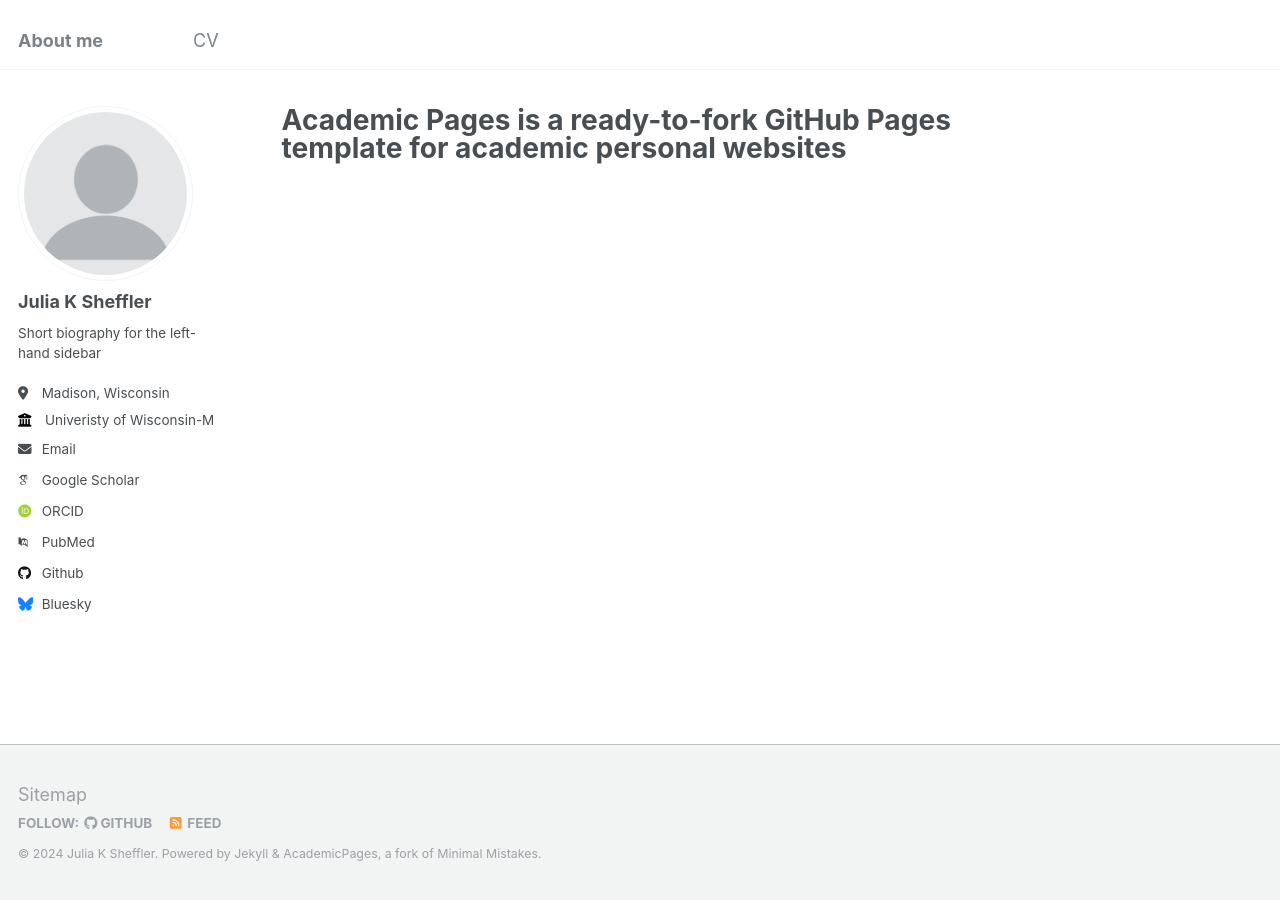
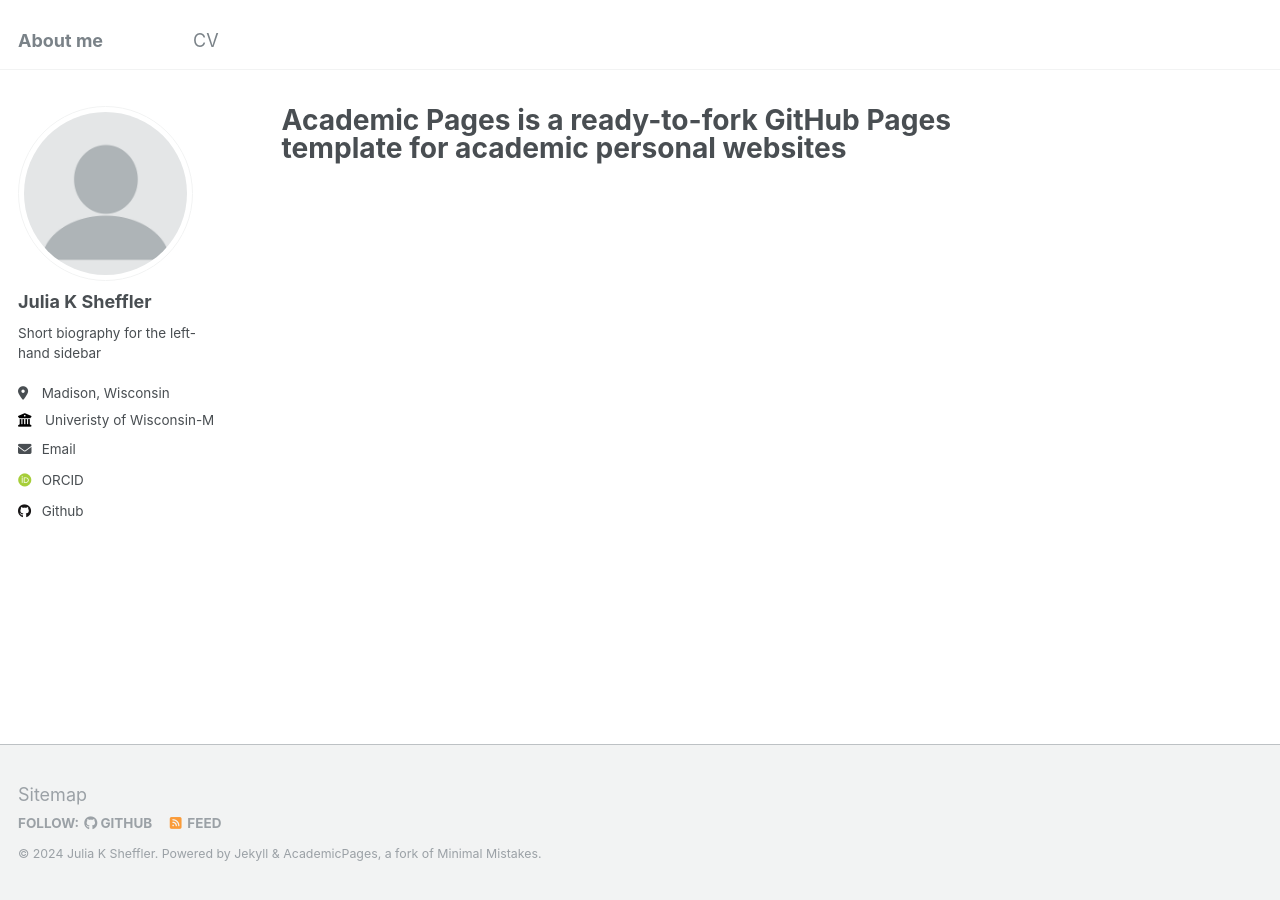
Before and after one commit to JKSheffler/JKSheffler.github.io, a Jekyll site: the page built from _pages/about.md, in a window 1280 px wide. Built offline with Jekyll 4.4.1, drawn with Linux system fonts in a browser that asks for light colours; some web fonts are replaced; part of the change alters nothing that is shown.

Commit message:
Update _config.yml

```diff
--- a/_config.yml
+++ b/_config.yml
@@ -31,24 +31,24 @@ author:
   email            : "jsheffler@wisc.edu"
 
   # Academic websites
-  arxiv            : # URL - Update with the correct link to your profile
-  googlescholar    : "https://scholar.google.com/citations?user=PS_CX0AAAAAJ"
-  impactstory      : # URL
-  orcid            : "http://orcid.org/yourorcidurl"
-  semantic         : # URL
-  pubmed           : "https://www.ncbi.nlm.nih.gov/pubmed/?term=john+snow"
-  researchgate     : # URL
+  #arxiv            : # URL - Update with the correct link to your profile
+  #googlescholar    : "https://scholar.google.com/citations?user=PS_CX0AAAAAJ"
+  #impactstory      : # URL
+  orcid            : "http://orcid.org/0009-0001-1360-8547"
+  #semantic         : # URL
+  #pubmed           : "https://www.ncbi.nlm.nih.gov/pubmed/?term=john+snow"
+  #researchgate     : # URL
 
   # Repositories and software development
   bitbucket        : # Username - Update with your username on the site
   codepen          : # Username
   dribbble         : # Username
-  github           : "academicpages"
+  github           : "JKSheffler"
   kaggle           : # Username
   stackoverflow    : # User number or user number and name (i.e., use "1" or "1/jeff-atwood")
 
   # Social media
-  bluesky          : "bsky.app" # Replace this with you Bluesky username
+  #bluesky          : "bsky.app" # Replace this with you Bluesky username
   facebook         : # Username
   flickr           : # Username
   foursquare       : # Username
```
